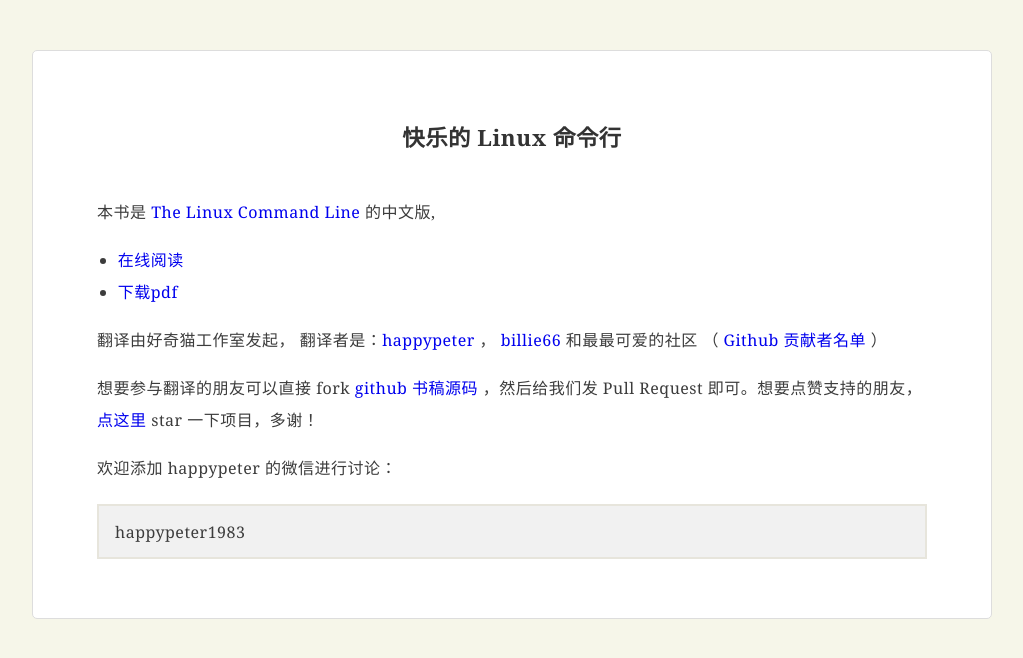
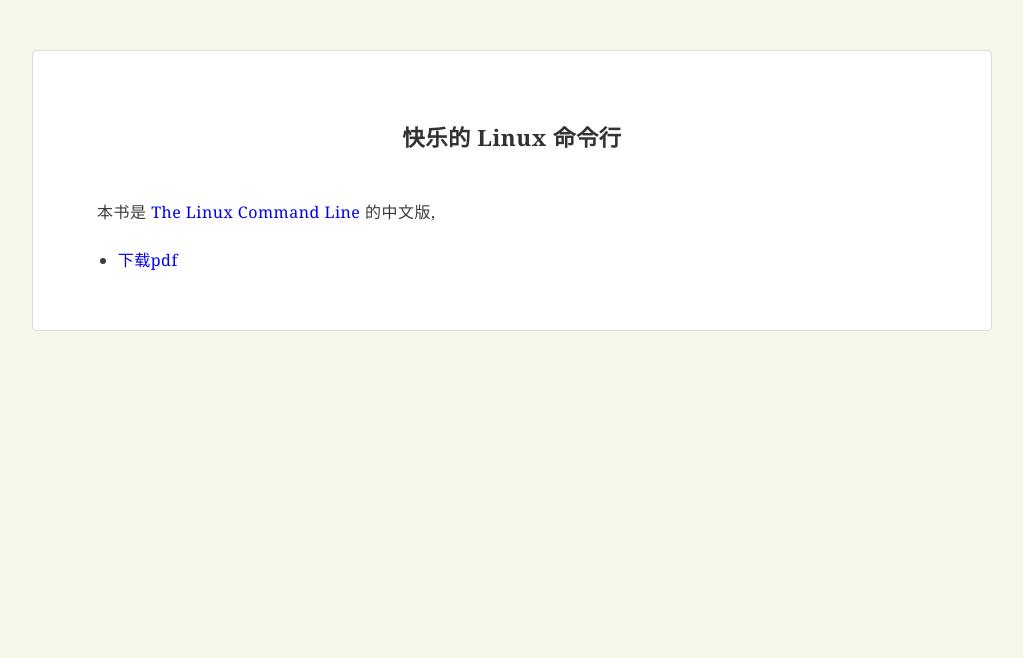
Before and after one commit to YWeiYuan/tlcl, a Jekyll site: the page built from index.markdown, in a window 1280 px wide. Shown: the top 658 px of the page, without its empty margins (128-1151 px from the left). Built offline with Jekyll 4.4.1, drawn with Linux system fonts in a browser that asks for light colours; our own code applies the rules of GitHub Pages for plain Markdown files.

Commit message:
the linux command line 中文翻译

```diff
--- a/index.markdown
+++ b/index.markdown
@@ -1,19 +1,3 @@
----
-layout: default
----
-
 本书是 [The Linux Command Line](http://linuxcommand.org/) 的中文版,
 
-* [在线阅读](book)
 * [下载pdf](https://github.com/billie66/TLCL/releases/download/v1/tlcl-cn.pdf)
-
-翻译由好奇猫工作室发起， 翻译者是：<a href="https://github.com/happypeter">happypeter</a> ， <a href="http://github.com/billie66">billie66</a> 和最最可爱的社区
-（ <a href="https://github.com/billie66/TLCL/graphs/contributors">Github 贡献者名单</a> ）
-
-想要参与翻译的朋友可以直接 fork [github 书稿源码](https://github.com/billie66/TLCL) ，然后给我们发 Pull Request 即可。想要点赞支持的朋友，[点这里](https://github.com/billie66/TLCL) star 一下项目，多谢！
-
-欢迎添加 happypeter 的微信进行讨论：
-
-<blockquote>
-happypeter1983
-</blockquote>
```
